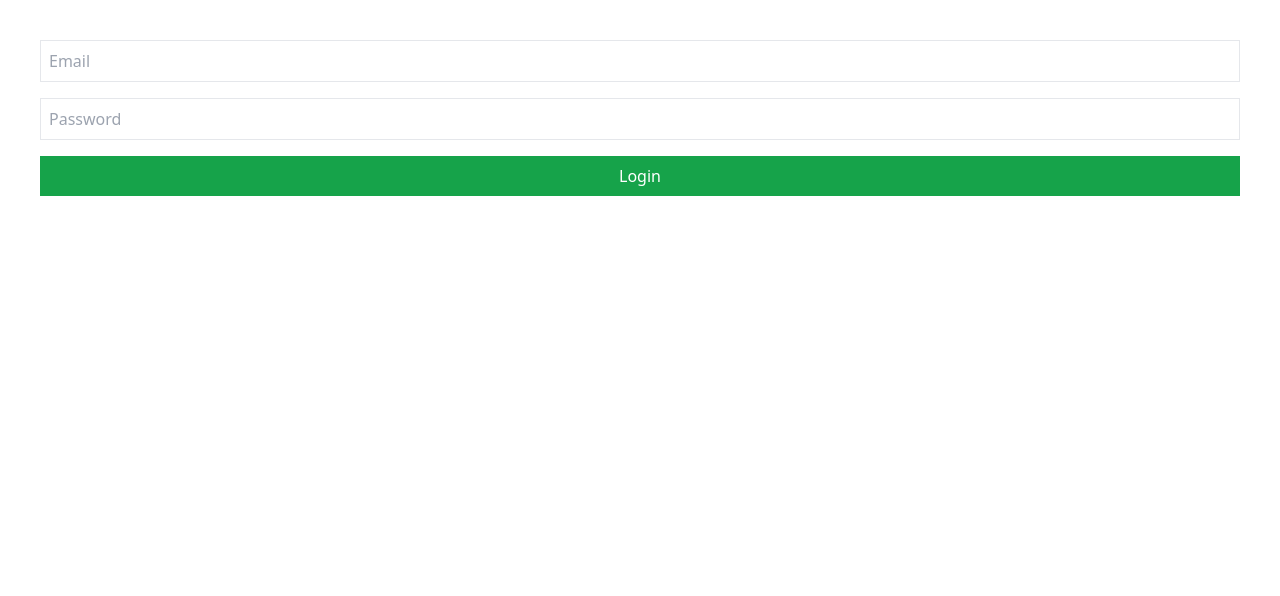
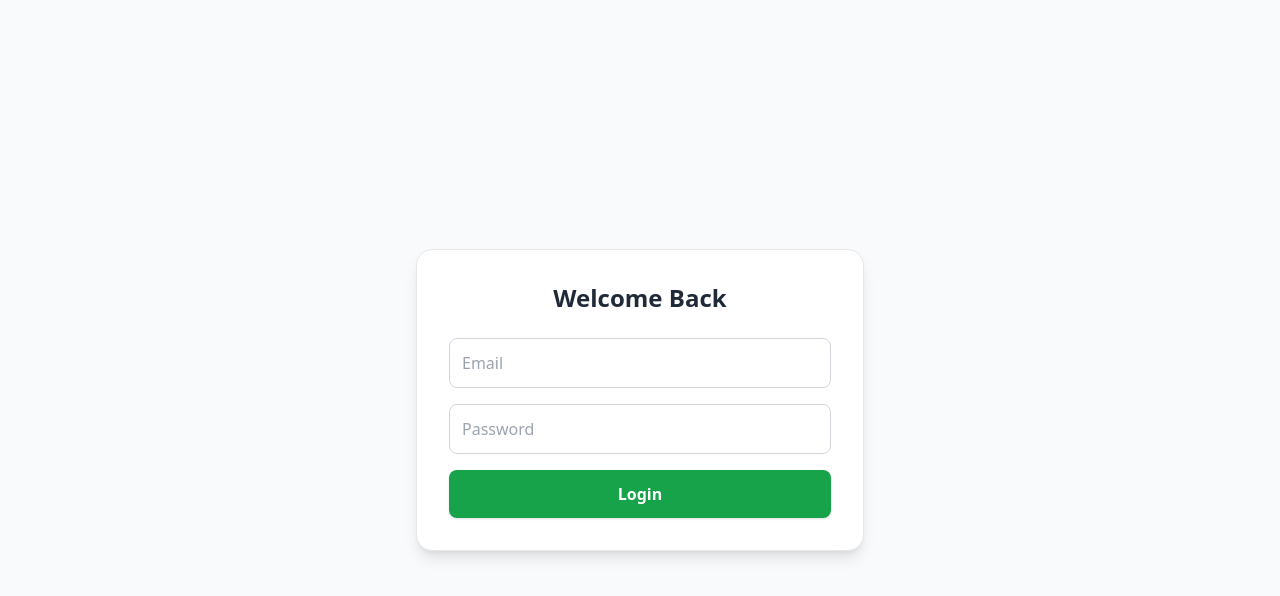
Before and after one commit to Dhairya-unfiltered/MCJ-1, a React (Vite) app: page /login in a window 1280 px wide. Shown: the top 596 px of the page. Built offline with nearby package versions, Linux system fonts and the light colour scheme; no server answers.

Commit message:
Enhance Login component UI and structure
Updated the Login component with improved styling and layout.

```diff
--- a/src/pages/Login.jsx
+++ b/src/pages/Login.jsx
@@ -16,14 +16,34 @@ export default function Login() {
   };
 
   return (
-    <div className="p-10 flex flex-col gap-4">
-      <input className="border p-2" placeholder="Email"
-        onChange={(e) => setEmail(e.target.value)} />
-      <input className="border p-2" type="password" placeholder="Password"
-        onChange={(e) => setPassword(e.target.value)} />
-      <button className="bg-green-600 text-white p-2" onClick={login}>
-        Login
-      </button>
+    <div className="min-h-screen bg-slate-50 flex items-center justify-center">
+      <div className="bg-white w-full max-w-md p-8 rounded-2xl shadow-lg border border-gray-200">
+        <h2 className="text-2xl font-bold text-center mb-6 text-gray-800">
+          Welcome Back
+        </h2>
+
+        <div className="flex flex-col gap-4">
+          <input
+            className="border border-gray-300 p-3 rounded-lg focus:outline-none focus:ring-2 focus:ring-blue-500"
+            placeholder="Email"
+            onChange={(e) => setEmail(e.target.value)}
+          />
+
+          <input
+            className="border border-gray-300 p-3 rounded-lg focus:outline-none focus:ring-2 focus:ring-blue-500"
+            type="password"
+            placeholder="Password"
+            onChange={(e) => setPassword(e.target.value)}
+          />
+
+          <button
+            className="bg-green-600 hover:bg-green-700 transition text-white p-3 rounded-lg font-semibold shadow"
+            onClick={login}
+          >
+            Login
+          </button>
+        </div>
+      </div>
     </div>
   );
 }
```
